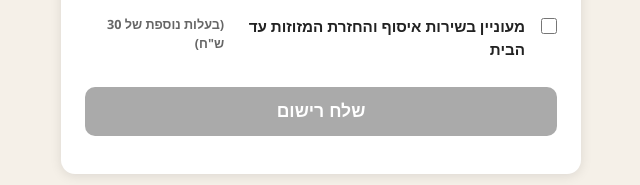
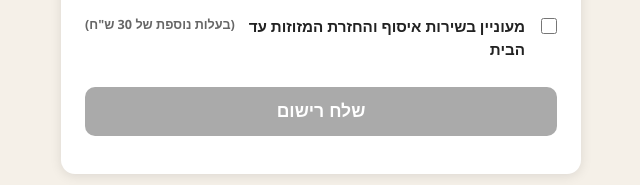
Before and after one commit to 770levinson-coder/mezuzot-check, a website: page public/index.html in a window 1280 px wide. Shown: the part 945-1130 px from the top of the page, 319-959 px from the left. Drawn offline with Linux system fonts and the light colour scheme; no server answers.

Commit message:
Update index.html

```diff
--- a/public/index.html
+++ b/public/index.html
@@ -65,7 +65,7 @@
     <label class="delivery-label">
       <input type="checkbox" id="chk-delivery" onchange="toggleDelivery()" style="margin-left:8px;width:16px;height:16px;cursor:pointer;">
       מעוניין בשירות איסוף והחזרת המזוזות עד הבית<br>
-      <small style="color:#666">(בעלות נוספת של 30 ש"ח)</small>
+      <small style="color:#666;white-space:nowrap">(בעלות נוספת של 30 ש"ח)</small>
     </label>
   </div>
   <div class="form-group" id="address-group" style="display:none">
```
